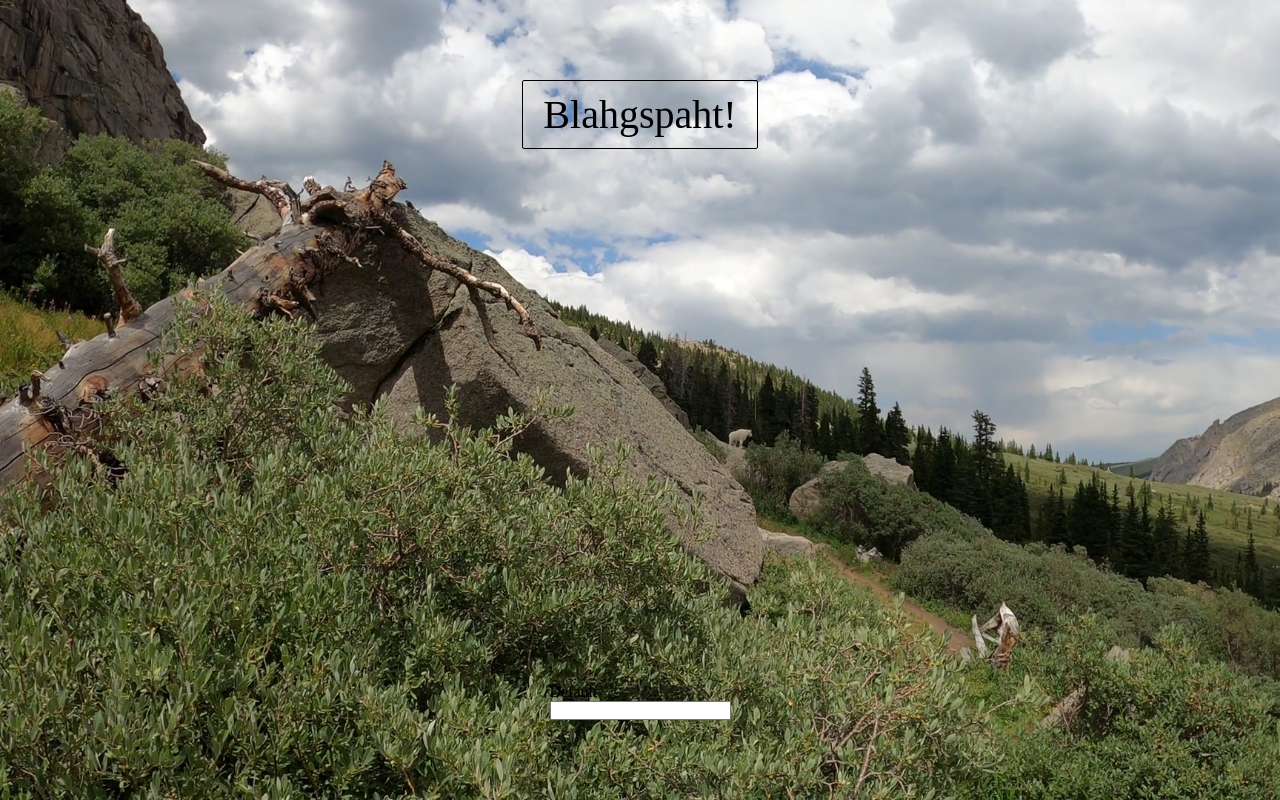
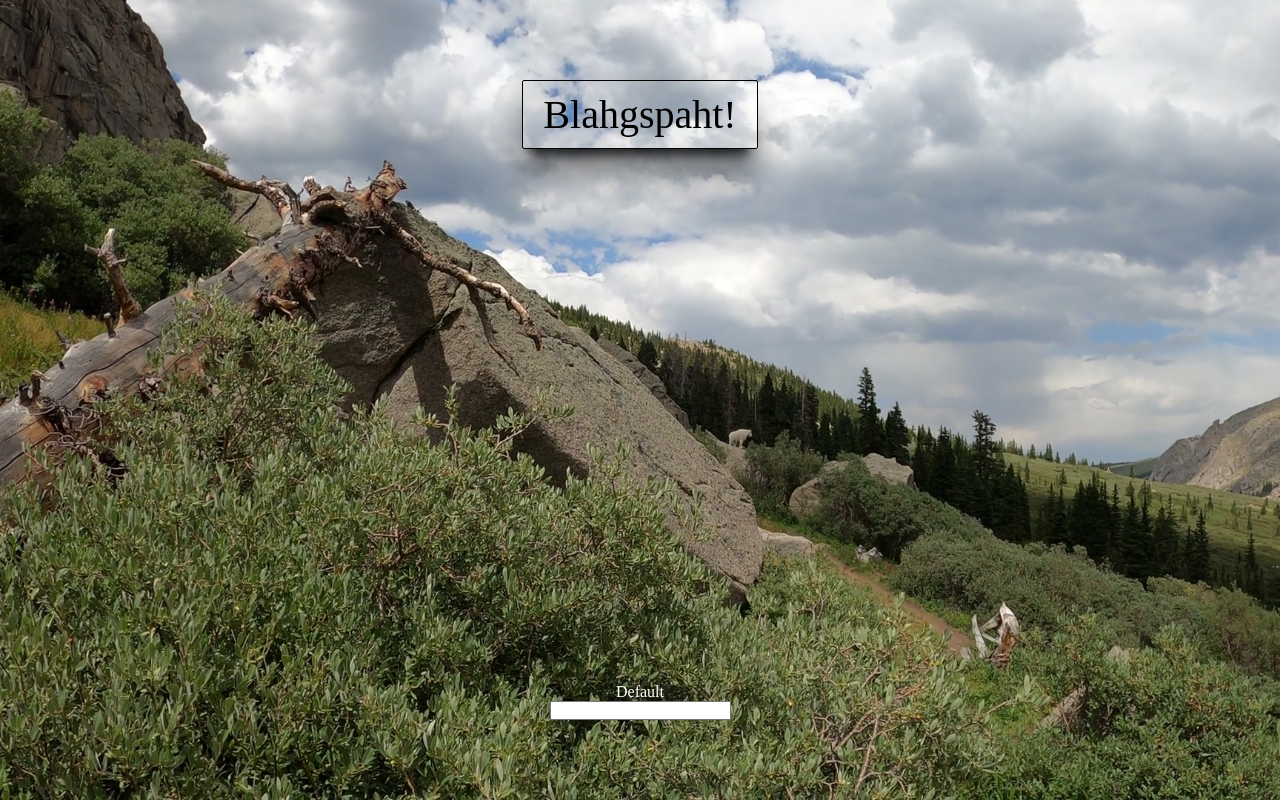
Before and after one commit to davidsjg/DeployTest, a React (Create React App) app in the folder client/: page / in a window 1280 px wide. Built offline with nearby package versions, Linux system fonts and the light colour scheme.

Commit message:
header added, styled

```diff
--- a/client/src/App.css
+++ b/client/src/App.css
@@ -10,6 +10,20 @@
   flex-direction: column; */
 }
 
+.headerText {
+  font-size: 5vh;
+  text-align: center;
+  border: 1px solid black;
+  padding: 10px 20px;
+  border-radius: 2px;
+  box-shadow: rgb(0 0 0 / 44%) 0px 26px 30px -1px,
+    rgb(0 0 0 / 73%) 0px 16px 10px -10px;
+}
+
+.headerText:hover {
+  cursor: pointer;
+}
+
 .formWrap {
   margin: 15%;
 }
@@ -20,3 +34,13 @@
   padding: 0 !important;
   justify-content: center;
 }
+
+.inputTitles {
+  color: white;
+  width: 100%;
+  align-items: center;
+}
+
+.inGroup {
+  text-align: center;
+}
--- a/client/src/MainForm/MainForm.js
+++ b/client/src/MainForm/MainForm.js
@@ -12,11 +12,14 @@ function MainForm() {
     // <div className="formContain">
     <SecondContain>
       <Header>
-        <HeaderText>Blahgspaht!</HeaderText>
+        <div className="headerText">Blahgspaht!</div>
       </Header>
       <Form1>
-        <InputGroup className="mb-3">
-          <InputGroup.Text id="inputGroup-sizing-default">
+        <InputGroup className="mb-3 inGroup">
+          <InputGroup.Text
+            id="inputGroup-sizing-default"
+            className="inputTitles"
+          >
             Default
           </InputGroup.Text>
           <br />
@@ -38,14 +41,6 @@ const Header = styled.div`
   padding: 10vh;
 `;
 
-const HeaderText = styled.div`
-  font-size: 5vh;
-  text-align: center;
-  border: 1px solid black;
-  padding: 10px 20px;
-  border-radius: 2px;
-`;
-
 const SecondContain = styled.div`
   width: 100vw;
   height: 100vh;
```
